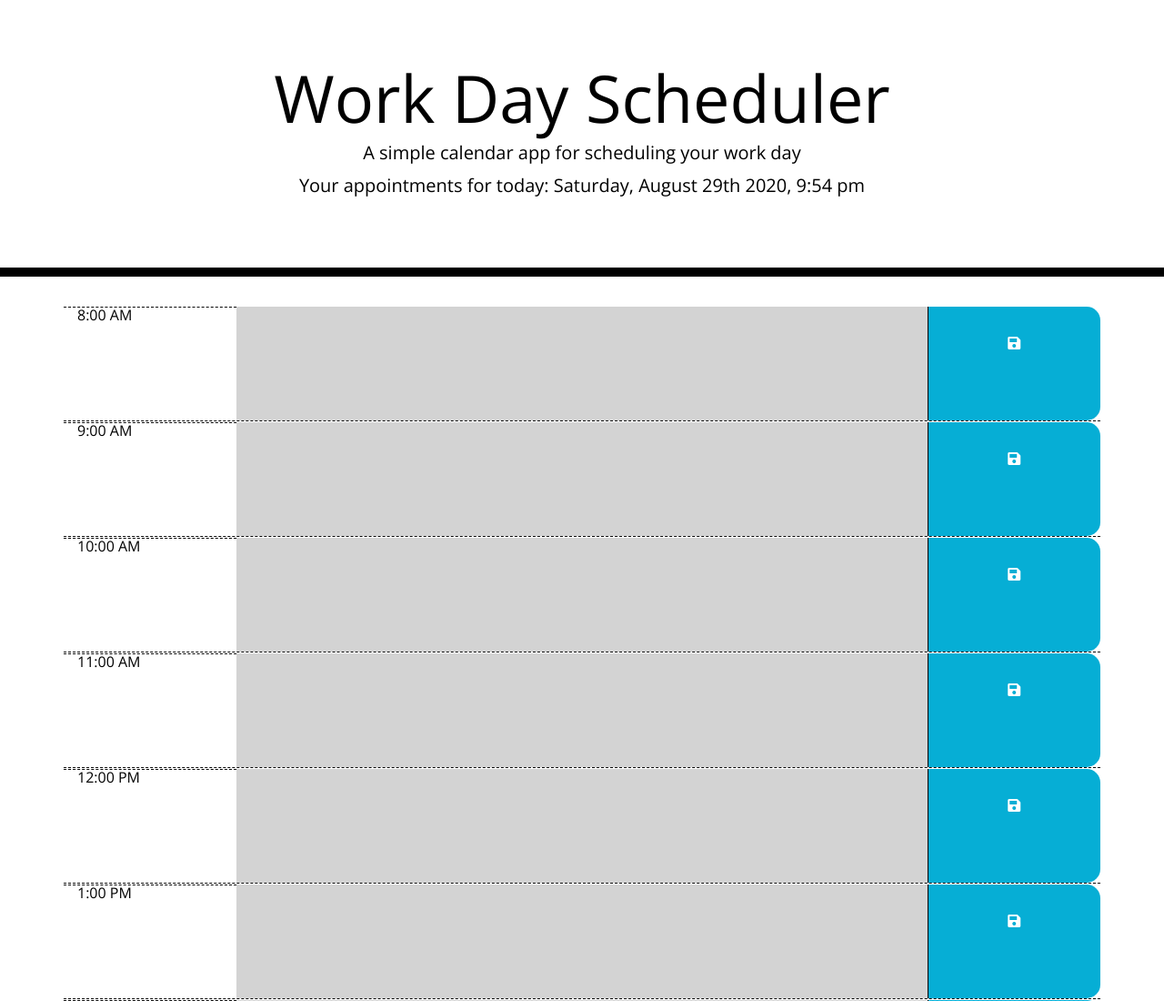
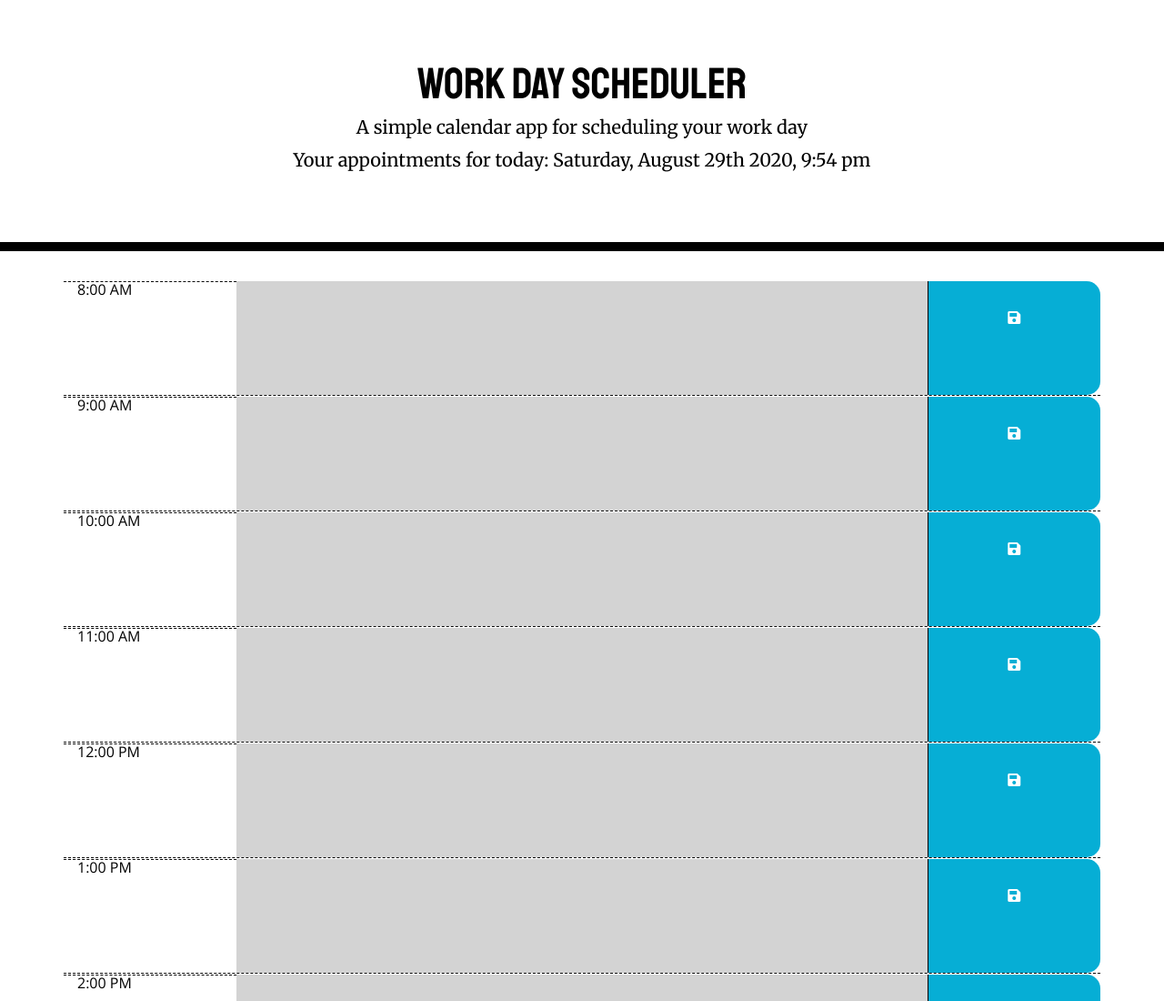
Before and after one commit to janimuhlestein/super-disco, a plain HTML site: page index.html in a window 1280 px wide. Shown: the top 1100 px of the page at 91% size. Drawn offline with nearby package versions, Linux system fonts and the light colour scheme.

Commit message:
changed fonts around a bit

```diff
--- a/assets/css/style.css
+++ b/assets/css/style.css
@@ -81,3 +81,16 @@ textarea{
 .col-8 p{
 height: 45px;
 }
+
+.title {
+  font-family: 'Staatliches', cursive;
+  font-size: 48px;
+}
+
+.lead {
+  font-family: 'Merriweather', serif;
+}
+
+.large {
+  font-size: 48px;
+}
--- a/index.html
+++ b/index.html
@@ -18,13 +18,14 @@
       href="https://fonts.googleapis.com/css?family=Open+Sans&display=swap"
       rel="stylesheet"
     />
+    <link href="https://fonts.googleapis.com/css2?family=Merriweather:wght@400;900&family=Staatliches&display=swap" rel="stylesheet">
     <link rel="stylesheet" href="./assets/css/style.css" />
     <title>Work Day Scheduler</title>
   </head>
 
   <body>
     <header class="jumbotron">
-      <h1 class="display-3">Work Day Scheduler</h1>
+      <h1 class="title large">Work Day Scheduler</h1>
       <p class="lead">A simple calendar app for scheduling your work day</p>
       <p id="currentDay" class="lead">Your appointments for today: </p>
     </header>
```
